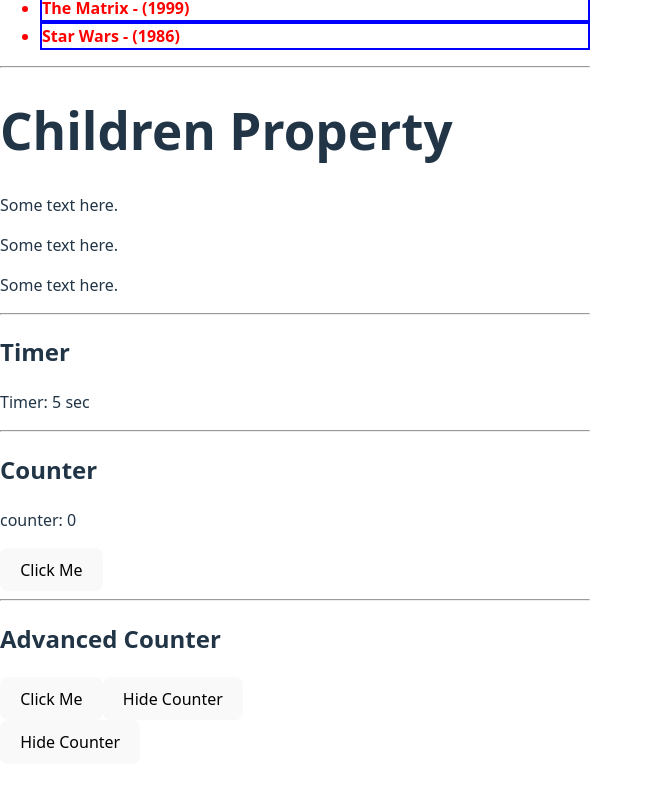
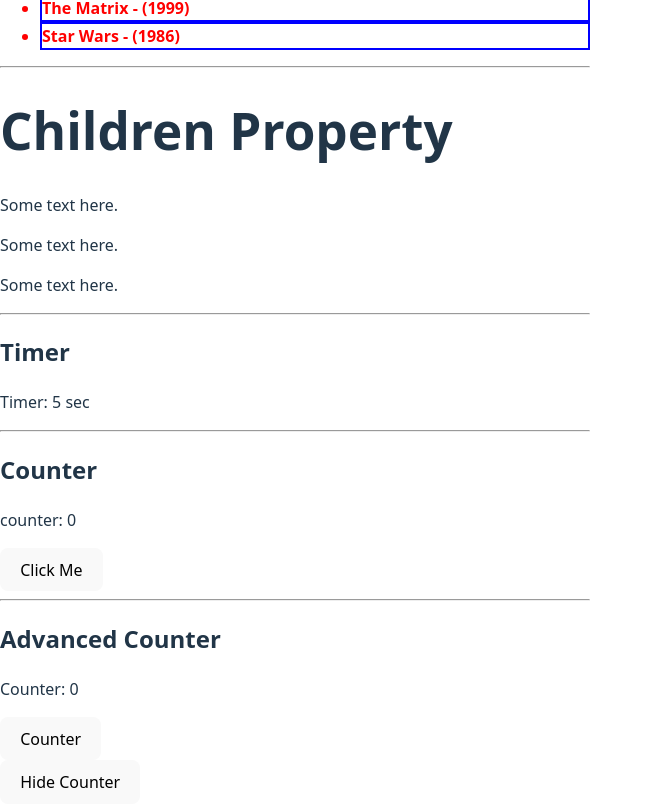
Before and after one commit to SvetlinGG/React, a React app in the folder React-Components/: page / in a window 1280 px wide. Shown: the part 293-1097 px from the top of the page, without its empty margins (0-653 px from the left). Before the commit the page ends 1057 px from the top, so only its background shows below. Built offline with nearby package versions, Linux system fonts and the light colour scheme; the HTML template or start-up script is replaced by a standard one.

Commit message:
set max number of counter

```diff
--- a/React-Components/src/AdvancedCounter.jsx
+++ b/React-Components/src/AdvancedCounter.jsx
@@ -11,6 +11,15 @@ export default function AdvancedCounter(){
 
     const hideCounterHandler = () => {
         setShow(!show);
+    };
+
+    if ( counter > 10){
+        return (
+        <>
+            <h2>Max Counter</h2>
+            <button onClick={()=> setCounter(0)}>Reset</button>
+        </>
+        );
     }
 
     return (
@@ -20,8 +29,8 @@ export default function AdvancedCounter(){
         {show
             ?(
                 <div>
-                    <button onClick={buttonClickHandler}>Click Me</button>
-                    <button onClick={hideCounterHandler}>Hide Counter</button>
+                    <p>Counter: {counter}</p>
+                    <button onClick={hideCounterHandler}>Counter</button>
                 </div>
             )
             : <p>Counter is Hidden</p>
```
